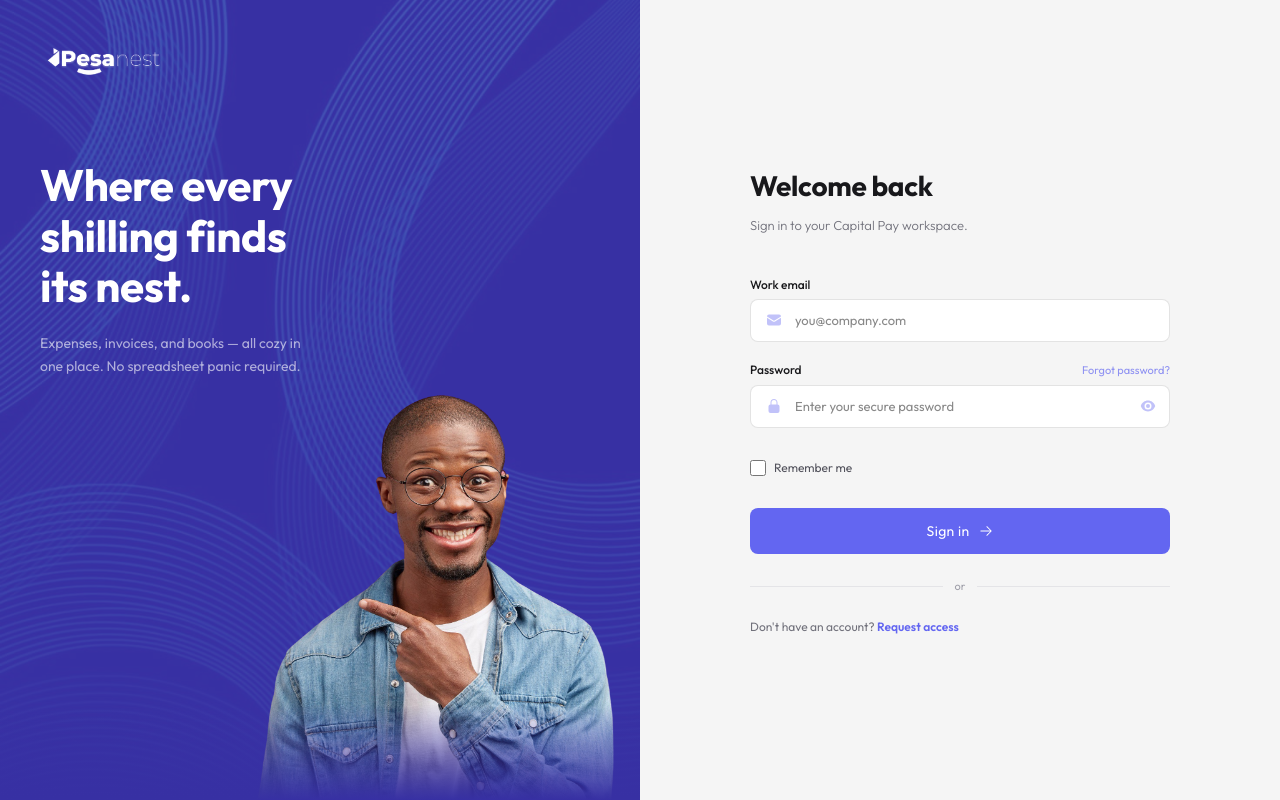
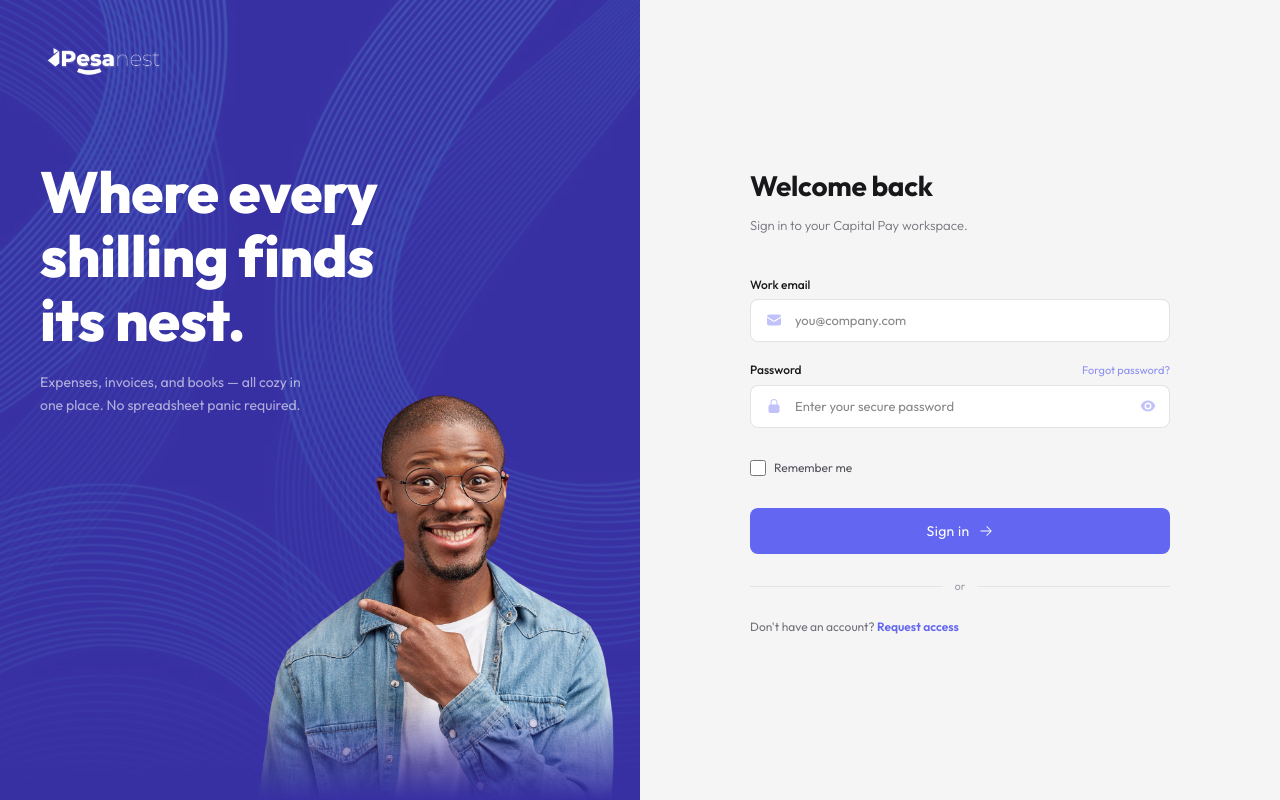
Before and after one commit to mularcredit/pesanest, a Next.js app: page /login in a window 1280 px wide. Built offline with nearby package versions, Linux system fonts and the light colour scheme.

Commit message:
Increase login hero title to 58px font-800

```diff
--- a/src/app/login/page.tsx
+++ b/src/app/login/page.tsx
@@ -77,7 +77,7 @@ function LoginComponent() {
 
                 {/* Headline text */}
                 <div className="absolute left-0 right-0 z-20 px-10" style={{ top: '20%' }}>
-                    <h2 className="text-[44px] font-[700] leading-[1.15] tracking-tight" style={{ color: '#ffffff' }}>
+                    <h2 className="text-[58px] font-[800] leading-[1.1] tracking-tight" style={{ color: '#ffffff' }}>
                         Where every<br />shilling finds<br />its nest.
                     </h2>
                     <p className="text-[14px] mt-5 leading-relaxed max-w-[280px]" style={{ color: 'rgba(255,255,255,0.6)' }}>
```
